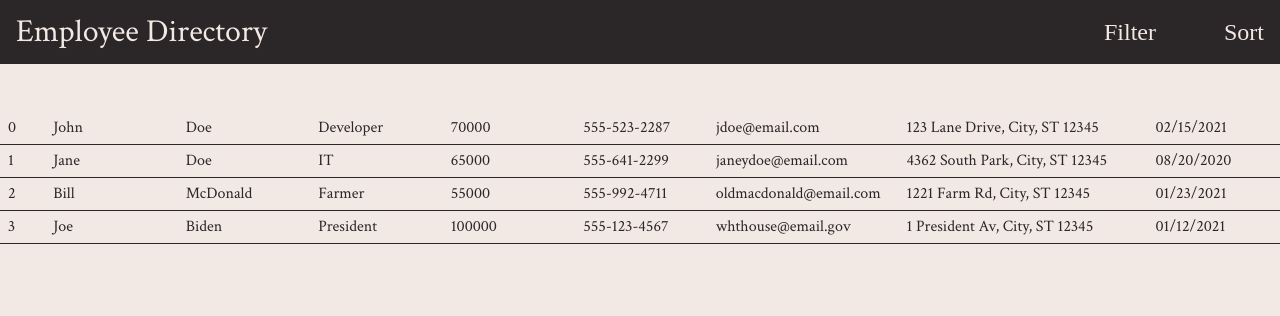
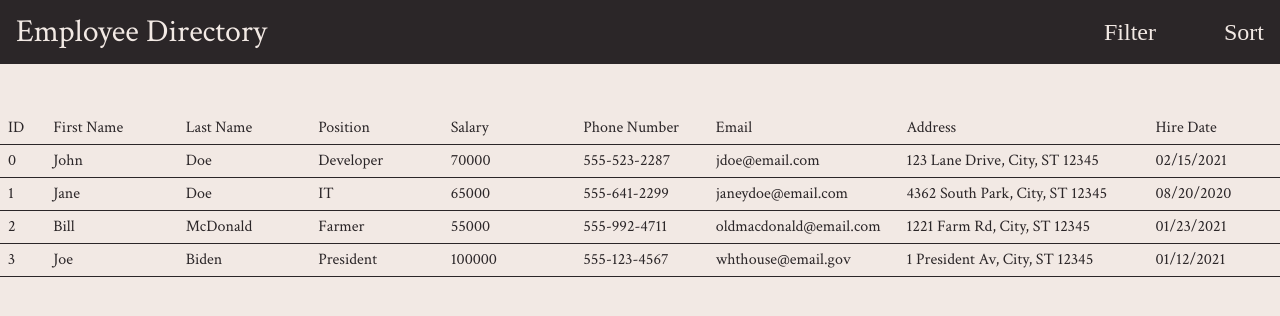
Before and after one commit to nbur4556/employee-directory, a React (Create React App) app: page / in a window 1280 px wide. Shown: the top 316 px of the page. Built offline with nearby package versions, Linux system fonts and the light colour scheme.

Commit message:
adds employee header for employee row information

```diff
--- a/src/App.js
+++ b/src/App.js
@@ -5,6 +5,7 @@ import './stylesheets/main.css'
 // Components
 import Toolbar from './components/Toolbar.js';
 import EmployeeRow from './components/EmployeeRow.js';
+import EmployeeHeader from './components/EmployeeHeader.js';
 
 function App() {
     return (
@@ -12,6 +13,7 @@ function App() {
             <Toolbar />
 
             {/* Employee Data */}
+            <EmployeeHeader />
             <EmployeeRow
                 employeeId='0'
                 firstName='John'
--- /dev/null
+++ b/src/components/EmployeeHeader.js
@@ -0,0 +1,20 @@
+import React from 'react';
+import '../stylesheets/employee-row.css';
+
+const EmployeeHeader = () => {
+    return (
+        <section className='employee-row'>
+            <p>ID</p>
+            <p>First Name</p>
+            <p>Last Name</p>
+            <p>Position</p>
+            <p>Salary</p>
+            <p>Phone Number</p>
+            <p>Email</p>
+            <p>Address</p>
+            <p>Hire Date</p>
+        </section>
+    );
+}
+
+export default EmployeeHeader;
```
